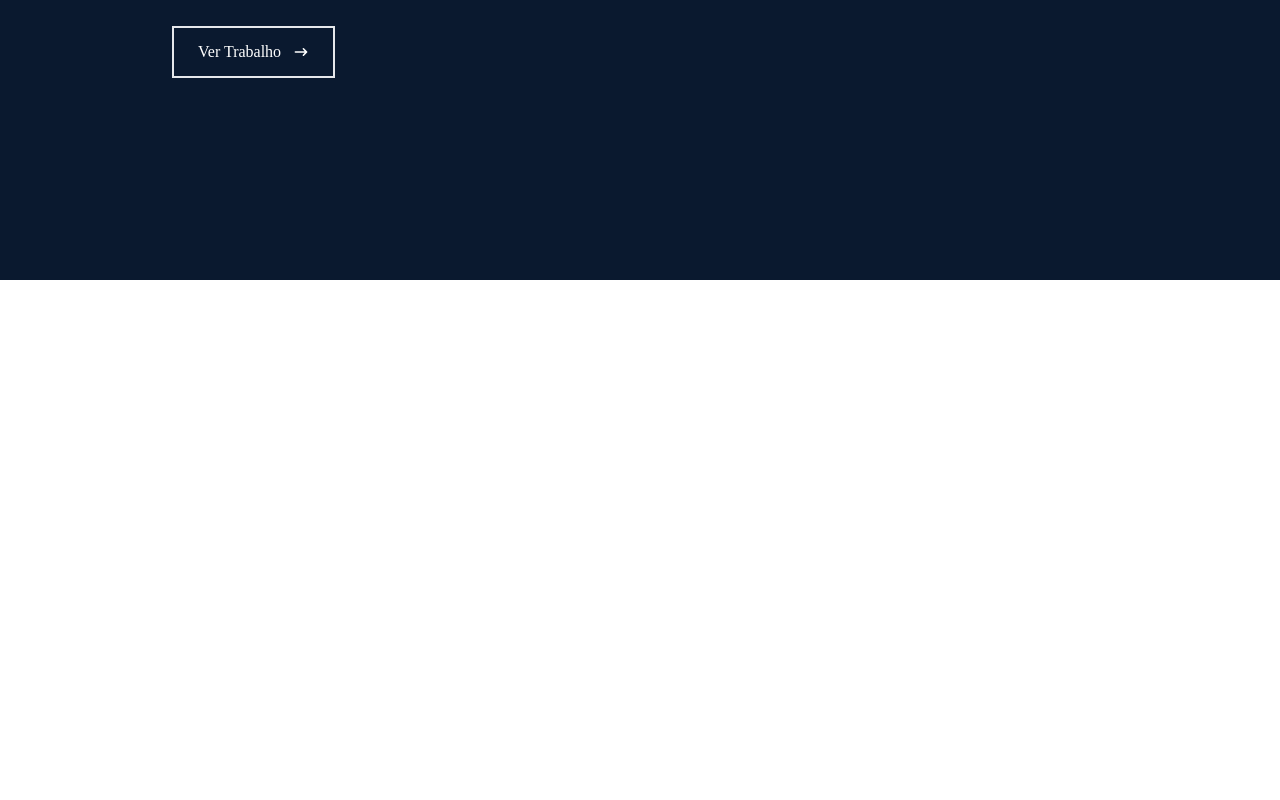
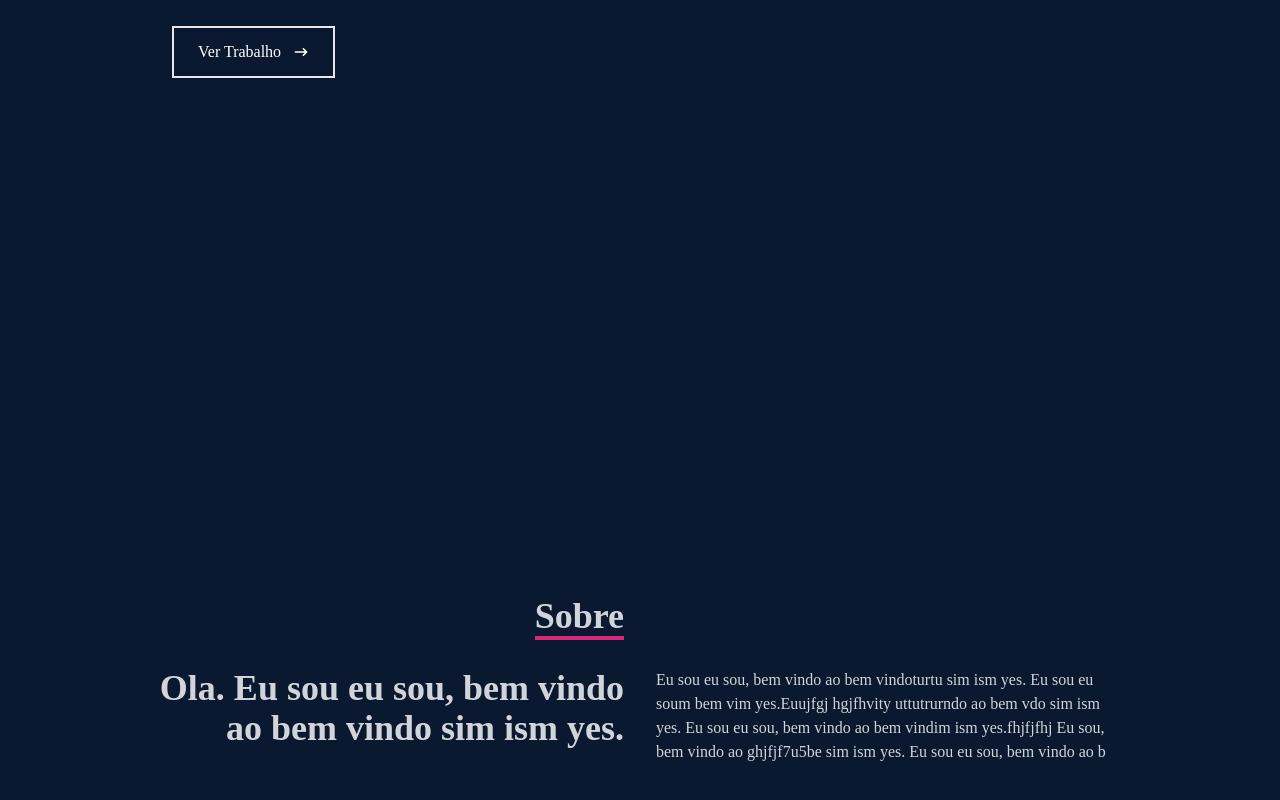
Before and after one commit to enrick-dev/portfolio-react-app, a React (Create React App) app: page / in a window 1280 px wide. Shown: the part 520-1320 px from the top of the page. Before the commit the page ends 800 px from the top, so only its background shows below. Built offline with nearby package versions, Linux system fonts and the light colour scheme; the HTML template or start-up script is replaced by a standard one.

Commit message:
about complete

```diff
--- a/src/App.js
+++ b/src/App.js
@@ -1,5 +1,7 @@
+import About from "./components/About";
 import Home from "./components/Home";
 import Navbar from "./components/Navbar";
+import Skills from "./components/Skills";
 
 
 function App() {
@@ -7,6 +9,8 @@ function App() {
     <div className="App">
       <Navbar/>
       <Home/>
+      <About/>
+      <Skills/>
     </div>
   );
 }
--- /dev/null
+++ b/src/components/About.jsx
@@ -0,0 +1,31 @@
+import React from 'react'
+
+const About = () => {
+  return (
+    <div name='about' className='w-full h-screen bg-[#0a192f] text-gray-300'>
+        <div className='flex flex-col justify-center items-center w-full h-full'>
+            <div className='max-w-[1000px] w-full px-4 grid grid-cols-2 gap-8' >
+                <div className='sm:text-right pb-8 pl-4'>
+                    <p className='text-4xl font-bold inline border-b-4 border-[#DB2777]'>
+                    Sobre </p>
+                </div>
+                <div></div>
+            </div>
+            <div className='max-w-[1000px] w-full grid sm:grid-cols-2 gap-8 px-4'>
+                <div className='sm:text-right text-4xl font-bold text-gray-300 '>
+                    <p>Ola. Eu sou eu sou, bem vindo ao bem vindo sim ism yes.</p>
+                </div>
+                <div>
+                    <p>Eu sou eu sou, bem vindo ao bem vindoturtu sim ism yes.
+                    Eu sou eu soum bem vim yes.Euujfgj hgjfhvity uttutrurndo ao bem vdo sim ism yes.
+                    Eu sou eu sou, bem vindo ao bem vindim ism yes.fhjfjfhj
+                    Eu sou, bem vindo ao ghjfjf7u5be sim ism yes.
+                    Eu sou eu sou, bem vindo ao b</p>
+                </div>
+            </div>
+        </div>
+    </div>
+  )
+}
+
+export default About
--- /dev/null
+++ b/src/components/Skills.jsx
@@ -0,0 +1,11 @@
+import React from 'react'
+
+const Skills = () => {
+  return (
+    <div className='w-full h-screen bg-[#0a192f]'>
+
+    </div>
+  )
+}
+
+export default Skills
```
